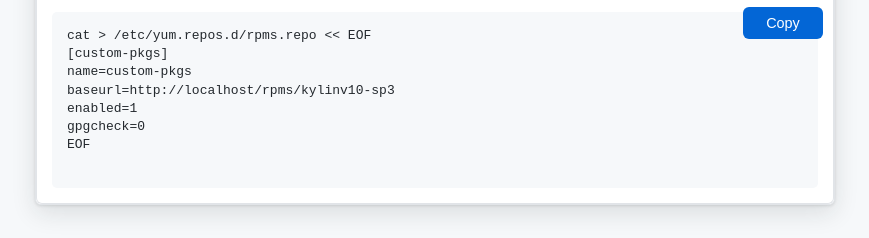
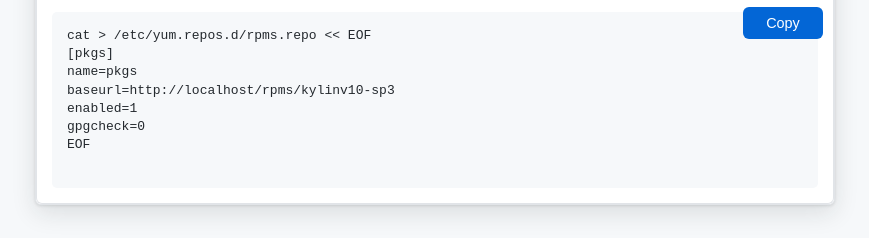
Before and after one commit to rolay/yum-repo, a plain HTML site: page index.html in a window 1280 px wide. Shown: the part 338-576 px from the top of the page, without its empty margins (205-1074 px from the left). Drawn offline with Linux system fonts and the light colour scheme.

```diff
--- a/index.html
+++ b/index.html
@@ -144,8 +144,8 @@
                 <button class="copy-button" onclick="copyCode()">Copy</button>
                 <pre id="code-block">
 cat > /etc/yum.repos.d/rpms.repo << EOF
-[custom-pkgs]
-name=custom-pkgs
+[pkgs]
+name=pkgs
 baseurl=http://<span id="hostname"></span>/rpms/<span id="baseurl">kylinv10-sp3</span>
 enabled=1
 gpgcheck=0
```
Also changed, not shown: 2 other files.
